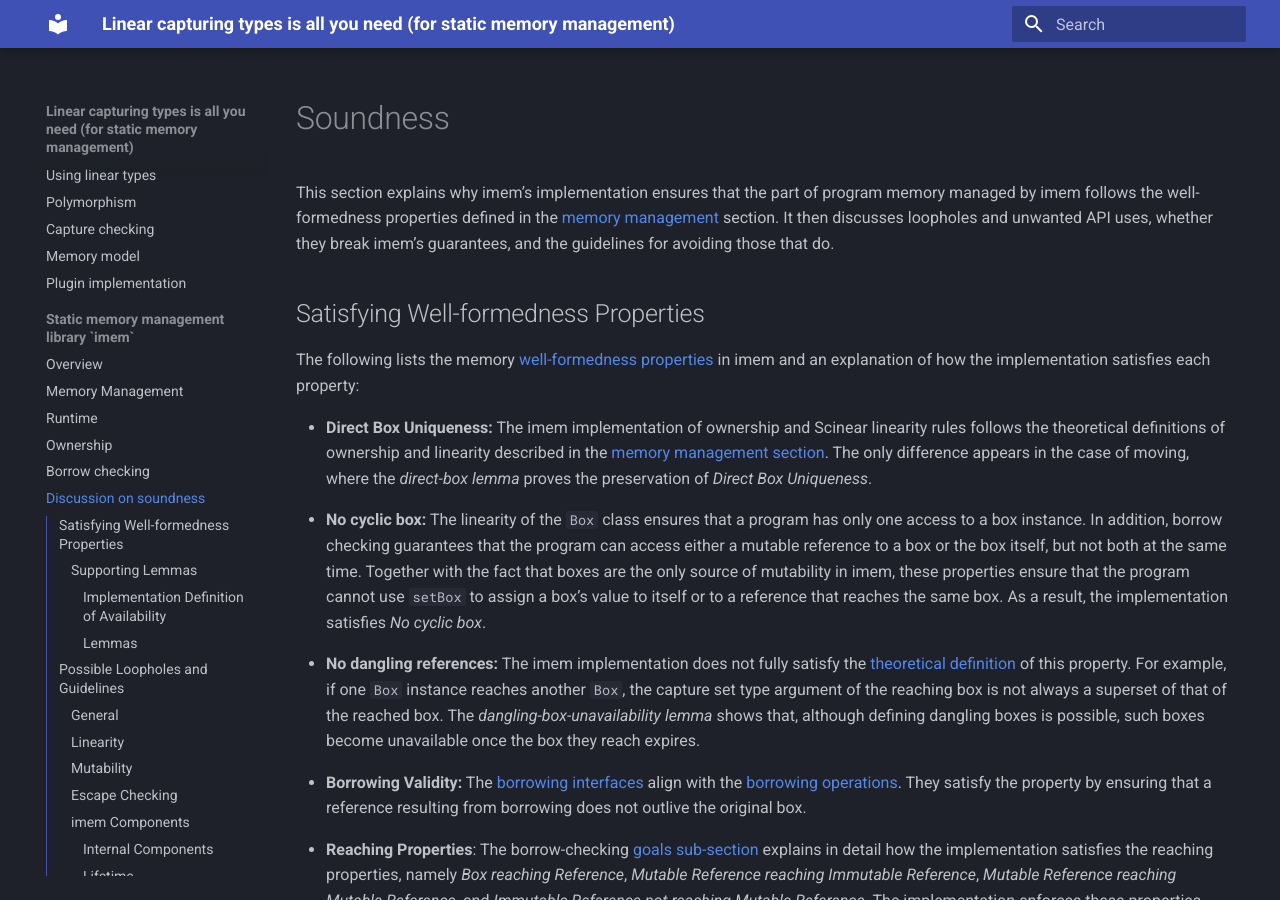
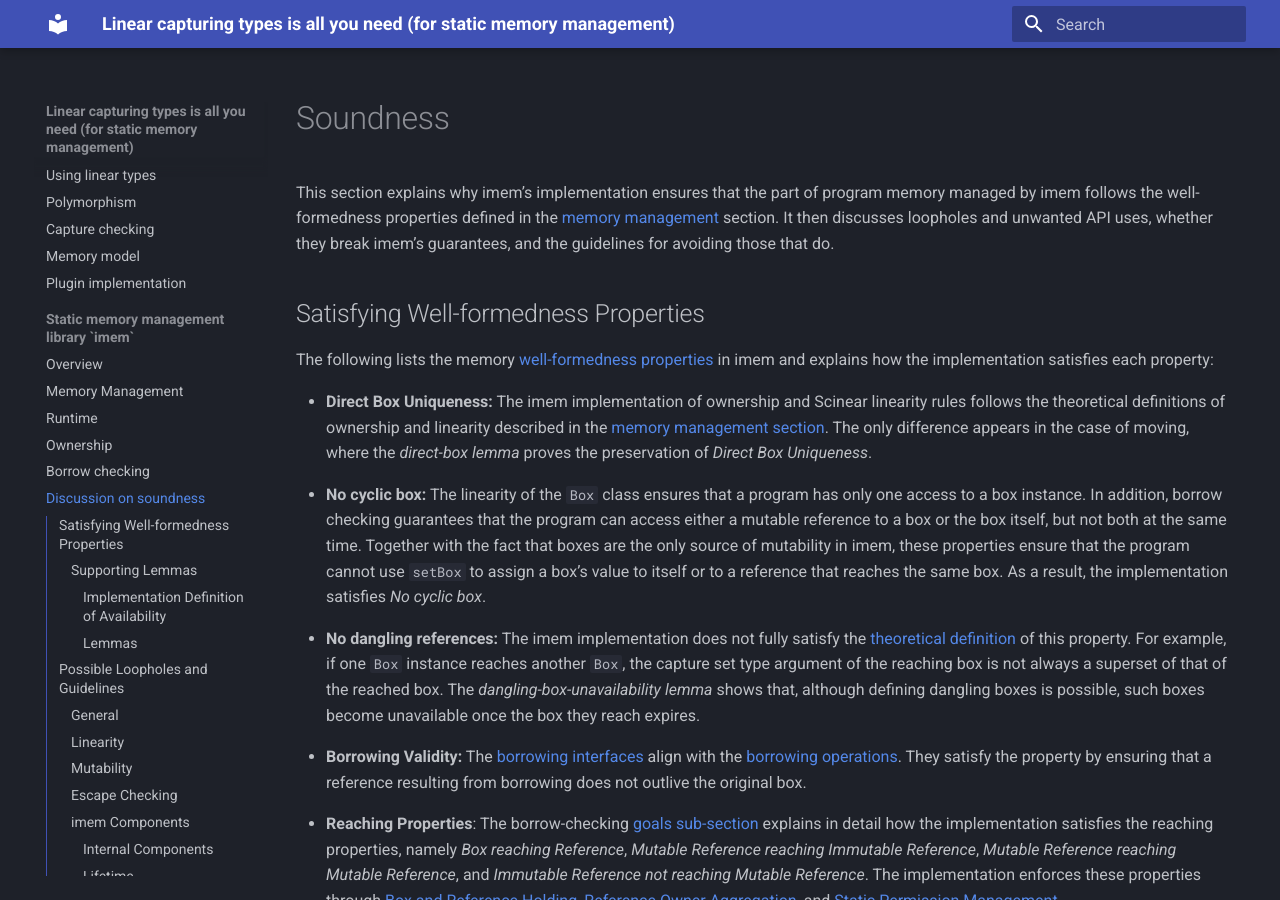
Before and after one commit to amsen20/masters-thesis, an MkDocs documentation site: the page built from docs/imem/soundness.md, in a window 1280 px wide and 900 px high. Built offline with MkDocs 1.6.1 and Material for MkDocs 9.7.7, drawn with Linux system fonts in a browser that asks for light colours.

Commit message:
Update docs/imem/soundness.md
Co-authored-by: Ondřej Lhoták <olhotak@uwaterloo.ca>

```diff
--- a/docs/imem/soundness.md
+++ b/docs/imem/soundness.md
@@ -5,7 +5,7 @@ It then discusses loopholes and unwanted API uses, whether they break imem’s g
 
 ## Satisfying Well-formedness Properties
 
-The following lists the memory [well-formedness properties](./memory-management.md#well-formedness_2) in imem and an explanation of how the implementation satisfies each property:
+The following lists the memory [well-formedness properties](./memory-management.md#well-formedness_2) in imem and explains how the implementation satisfies each property:
 
 - **Direct Box Uniqueness:**
   The imem implementation of ownership and Scinear linearity rules follows the theoretical definitions of ownership and linearity described in the [memory management section](./memory-management.md#memory-with-imem-references-and-lifetimes).
```
